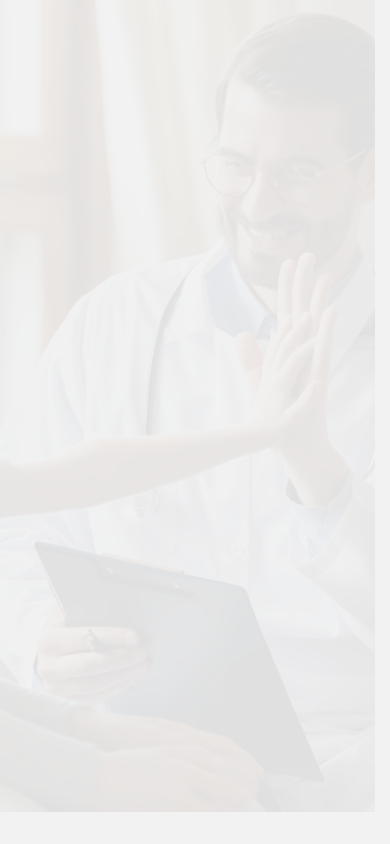
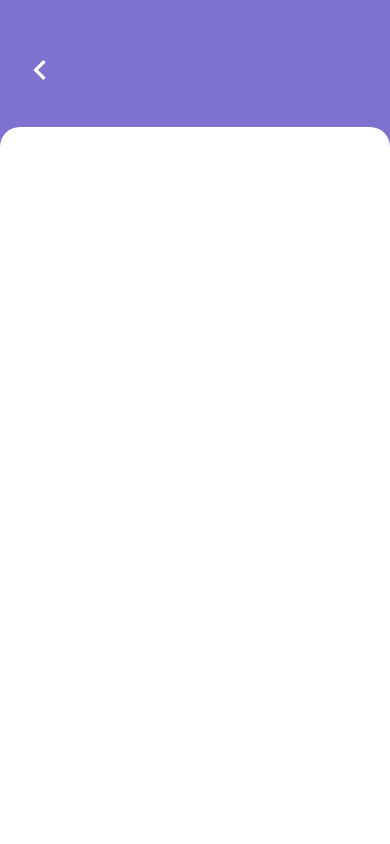
Before and after one commit to deathperminut/MedicalMedicApp, a React Native app: screen /Login in a window 390 px wide. Before the commit this address had no page. Built offline with nearby package versions, Linux system fonts and the light colour scheme.

Commit message:
"Iniciamos login"

```diff
--- a/Routes/Routes.js
+++ b/Routes/Routes.js
@@ -5,7 +5,8 @@ import { createNativeStackNavigator } from '@react-navigation/native-stack';
 import BeginScreen from '../Screens/Auth/BeginScreen/BeginScreen';
 import StartScreen from '../Screens/Auth/StartScreen/StartScreen';
 import { Header } from 'react-native/Libraries/NewAppScreen';
-
+import Login from '../Screens/Auth/Login/Login';
+import RegisterPatient from '../Screens/Auth/Register/RegisterPatient/RegisterPatient';
 
 export default function Routes() {
 
@@ -14,9 +15,11 @@ export default function Routes() {
  const Stack = createNativeStackNavigator();
 
   return (
-    <Stack.Navigator  initialRouteName="Begin">
+    <Stack.Navigator  initialRouteName="Start">
         <Stack.Screen name="Start" component={StartScreen} options={{header:()=>null}}/>
         <Stack.Screen name="Begin" component={BeginScreen} options={{header:()=>null}}/>
+        <Stack.Screen name="Login" component={Login} options={{header:()=>null}}/>
+        <Stack.Screen name="RegisterPatient" component={RegisterPatient} options={{header:()=>null}}/>
     </Stack.Navigator>
   )
 }
--- a/Screens/Auth/BeginScreen/BeginScreen.js
+++ b/Screens/Auth/BeginScreen/BeginScreen.js
@@ -4,7 +4,7 @@ import { useNavigation } from '@react-navigation/native';
 import styles from './BeginScreenStyle';
 
 
-const Pantalla = () => {
+const BeginScreen = () => {
   const navigation = useNavigation();
 
   return (
@@ -16,4 +16,4 @@ const Pantalla = () => {
 };
 
 
-export default Pantalla;
+export default BeginScreen;
--- a/Screens/Auth/Login/Login.js
+++ b/Screens/Auth/Login/Login.js
@@ -1,11 +1,22 @@
 import { View, Text } from 'react-native'
 import React from 'react'
 import styles from './LoginStyle'
+import { Icon } from 'react-native-elements'
 
-export default function Login() {
+export default function Login(props) {
+
+  /* NAVITATION */
+  let {navigation}=props
+
   return (
-    <View>
-      <Text>Login</Text>
+    <View style={styles.container}>
+      <View style={styles.IconContainer}>
+        <Icon name="chevron-left" color={'#FFF'} size={40} onPress={()=>navigation.navigate('Start')}></Icon>
+      </View>
+      <View style={styles.FormContainer}>
+
+
+      </View>
     </View>
   )
 }
--- a/Screens/Auth/Login/LoginStyle.js
+++ b/Screens/Auth/Login/LoginStyle.js
@@ -1,6 +1,34 @@
 import { StyleSheet } from 'react-native';
 
 const styles = StyleSheet.create({
+  container: {
+    width:'100%',
+    height:'100%',
+    backgroundColor:'#7E72D1',
+  },
+  IconContainer: {
+    width:'100%',
+    height:'15%',
+    minHeight:120,
+    paddingTop:50,
+    justifyContent:'flex-start',
+    alignItems:'flex-start',
+    paddingLeft:20,
+  },
+  FormContainer:{
+    width:'100%',
+    backgroundColor:'#FFF',
+    height:'85%',
+    borderTopRightRadius:20,
+    borderTopLeftRadius:20,
+  },
+  InputsDesign:{
+
+  },
+  RememberContainer:{
+
+  }
+
 
   });
 export default styles;
--- a/Screens/Auth/StartScreen/StartScreen.js
+++ b/Screens/Auth/StartScreen/StartScreen.js
@@ -24,10 +24,10 @@ export default function StartScreen(props) {
             <View style={styles.Pointer_2}></View>
             <View style={styles.Pointer_3}></View>
           </View>
-          <TouchableOpacity style={styles.buttonIn} onPress={() => navigation.navigate('Begin')}>
+          <TouchableOpacity style={styles.buttonIn} onPress={() => navigation.navigate('Login')}>
               <Text style={{...styles.buttonText,...Globalstyles.Medium}}>Ingresar</Text>
           </TouchableOpacity>
-          <TouchableOpacity style={styles.buttonUp} onPress={() => navigation.navigate('Begin')}>
+          <TouchableOpacity style={styles.buttonUp} onPress={() => navigation.navigate('RegisterPatient')}>
               <Text style={{...styles.buttonText,...Globalstyles.Medium}}>Registrarse</Text>
           </TouchableOpacity>
 
--- a/package.json
+++ b/package.json
@@ -19,6 +19,7 @@
     "react": "18.2.0",
     "react-dom": "^18.2.0",
     "react-native": "0.71.3",
+    "react-native-elements": "^3.4.3",
     "react-native-safe-area-context": "4.5.0",
     "react-native-screens": "~3.20.0",
     "react-native-svg": "13.4.0",
```
Also changed, not shown: 1 other file (tests, documents, lock files or other folders).
